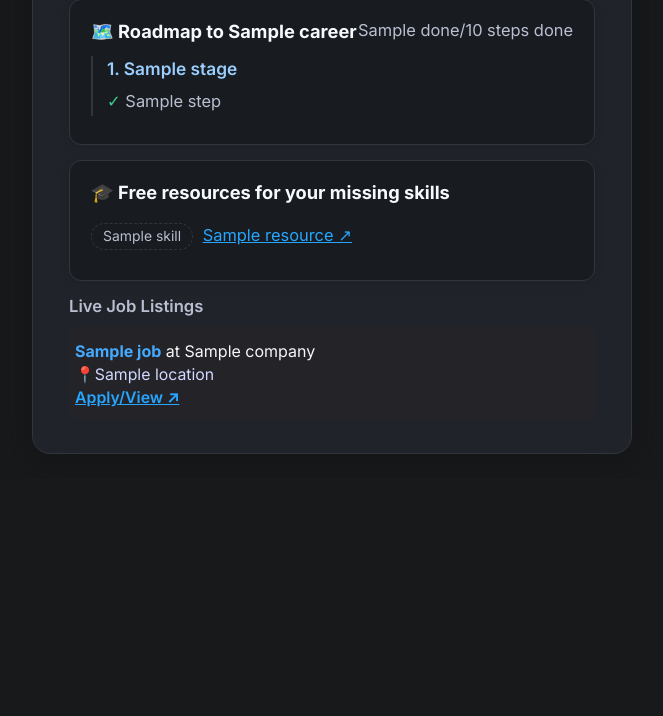
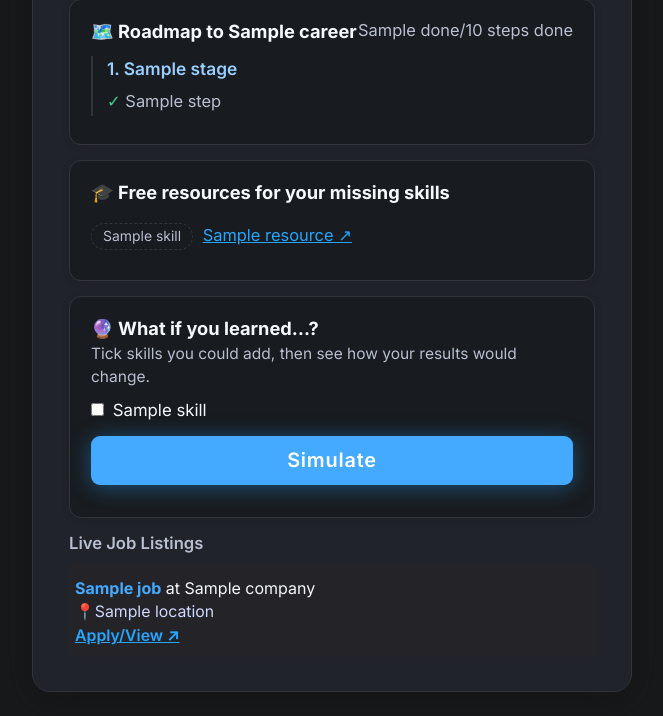
Before and after one commit to Galvin70124O/CareerPilotAI, a Flask app: template templates/index.html in a window 1280 px wide. Shown: the part 1237-1953 px from the top of the page, without its empty margins (308-971 px from the left). Before the commit the page ends 1691 px from the top, so only its background shows below. Run offline with Flask 3, Linux system fonts and the light colour scheme; the template is opened without the code that fills it: most values are stand-ins (such as "Sample title", 1, 10 or a date in 2020); some libraries are stand-ins or nearby versions.

Commit message:
Part 5: What-If Simulator with /api/simulate JSON endpoint and before/after table
Co-Authored-By: Claude Opus 5.5 <noreply@anthropic.com>

```diff
--- a/app.py
+++ b/app.py
@@ -1,4 +1,4 @@
-from flask import Flask, request, render_template
+from flask import Flask, jsonify, request, render_template
 import joblib
 import os
 from werkzeug.utils import secure_filename
@@ -9,13 +9,15 @@ import requests
 from features.courses import recommend_courses
 from features.resume_score import score_resume
 from features.roadmap import build_roadmap
-from features.skills import analyze_skill_gap, extract_skills_from_text
+from features.simulator import simulate
+from features.skills import CAREER_SKILLS, analyze_skill_gap, extract_skills_from_text
 
 # -----------------------------
 # CONFIGURATION
 # -----------------------------
 ALLOWED_EXTENSIONS = {'txt', 'pdf', 'docx'}
 MAX_CONTENT_LENGTH = 2 * 1024 * 1024  # 2MB
+MAX_SIMULATE_TEXT = 100_000           # characters accepted by /api/simulate
 
 # -----------------------------
 # FLASK SETUP
@@ -103,6 +105,7 @@ def home():
     resume_score = None  # result of score_resume (only for uploaded resumes)
     roadmap = None       # result of build_roadmap for the top career
     courses = []         # free resources for each missing skill
+    simulator_data = None  # what the What-If Simulator needs to send back to /api/simulate
     error = ""
     source = ""          # "resume" or "text", so the page can say what we predicted from
 
@@ -144,6 +147,8 @@ def home():
             skill_gap = analyze_skill_gap(top_careers[0]["career"], text_to_predict)
             roadmap = build_roadmap(top_careers[0]["career"], text_to_predict)
             courses = recommend_courses(skill_gap["missing"])
+            simulator_data = {"text": text_to_predict, "career": top_careers[0]["career"],
+                              "is_resume": source == "resume"}
             job_results = fetch_job_listings(top_careers[0]["career"])
             if source == "resume":
                 # The score needs the RAW resume (line breaks, bullets, emails), not cleaned text
@@ -159,9 +164,31 @@ def home():
         resume_score=resume_score,
         roadmap=roadmap,
         courses=courses,
+        simulator_data=simulator_data,
         error=error,
         source=source
     )
+
+@app.route("/api/simulate", methods=["POST"])
+def api_simulate():
+    """What-If Simulator. Input JSON: {"text", "career", "skills": [...], "is_resume"}."""
+    if model is None:
+        return jsonify({"error": MODEL_MISSING_MESSAGE}), 503
+    data = request.get_json(silent=True) or {}
+    text = data.get("text")
+    career = data.get("career")
+    skills = data.get("skills")
+
+    # Check the input: only accept skills from this career's key skill list
+    if not isinstance(text, str) or not text.strip() or len(text) > MAX_SIMULATE_TEXT:
+        return jsonify({"error": "Missing or too long text."}), 400
+    if career not in CAREER_SKILLS:
+        return jsonify({"error": "Unknown career."}), 400
+    if not isinstance(skills, list) or not skills or any(s not in CAREER_SKILLS[career] for s in skills):
+        return jsonify({"error": "Pick at least one skill from the list."}), 400
+
+    result = simulate(text, career, skills, bool(data.get("is_resume")), predict_top_careers)
+    return jsonify(result)
 
 # -----------------------------
 # APP START
--- a/templates/index.html
+++ b/templates/index.html
@@ -252,6 +252,15 @@
       .cp-courses li:last-child { border-bottom: none; }
       .cp-course-link { color: var(--blue-fg); margin-right: 12px; display: inline-block; }
       .cp-course-search { color: var(--subtle); }
+      /* What-If Simulator */
+      .cp-sim-options { display: flex; flex-wrap: wrap; gap: 6px 14px; margin: 10px 0; font-size: 0.92em; }
+      .cp-sim-option { cursor: pointer; }
+      .cp-sim-option input { accent-color: var(--bright-blue); margin-right: 4px; }
+      .cp-sim-table { width: 100%; font-size: 0.88em; border-collapse: collapse; table-layout: fixed; }
+      .cp-sim-table th { color: var(--subtle); font-weight: 500; text-align: left; padding: 4px; }
+      .cp-sim-table td { padding: 5px 4px; border-top: 1px solid var(--border); vertical-align: top; word-wrap: break-word; }
+      .cp-sim-table td:first-child { color: var(--label); width: 34%; word-wrap: normal; hyphens: auto; }
+      .cp-sim-table td.changed { color: #3ecf8e; font-weight: 600; }
       .alert-danger { color: #fff; background: #aa2d2f; border: none; }
       @media (max-width: 800px) {
         .cp-container { max-width: 100%; margin: 16px; padding: 22px 16px 28px 16px; }
@@ -347,6 +356,9 @@
     {% endif %}
     {% if courses %}
       {% include "partials/courses.html" %}
+    {% endif %}
+    {% if simulator_data and skill_gap and skill_gap.missing %}
+      {% include "partials/simulator.html" %}
     {% endif %}
     {% if job_results and top_careers %}
       <div class="cp-jobs-title">Live Job Listings</div>
--- /dev/null
+++ b/templates/partials/simulator.html
@@ -0,0 +1,88 @@
+{# What-If Simulator. Needs: skill_gap (for the missing skills) and simulator_data #}
+<div class="cp-bot-message" id="cp-simulator">
+  <b>🔮 What if you learned…?</b>
+  <div style="font-size:0.85em; color:var(--subtle);">Tick skills you could add, then see how your results would change.</div>
+  <div class="cp-sim-options">
+    {% for skill in skill_gap.missing %}
+      <label class="cp-sim-option"><input type="checkbox" value="{{ skill }}"> {{ skill }}</label>
+    {% endfor %}
+  </div>
+  <button type="button" class="cp-btn" id="cp-sim-button" style="width:100%;" onclick="runSimulation()">Simulate</button>
+  <div id="cp-sim-error" class="alert alert-danger py-1 px-2 mt-2" style="display:none;"></div>
+  <div id="cp-sim-result" class="mt-2"></div>
+</div>
+
+<!-- tojson safely puts the data into the page for the script below -->
+<script type="application/json" id="cp-sim-data">{{ simulator_data|tojson }}</script>
+<script>
+function runSimulation() {
+  var data = JSON.parse(document.getElementById("cp-sim-data").textContent);
+  var boxes = document.querySelectorAll("#cp-simulator input[type=checkbox]:checked");
+  var skills = Array.from(boxes).map(function (box) { return box.value; });
+  var errorBox = document.getElementById("cp-sim-error");
+  errorBox.style.display = "none";
+  if (skills.length === 0) {
+    errorBox.textContent = "Tick at least one skill first.";
+    errorBox.style.display = "block";
+    return;
+  }
+  var button = document.getElementById("cp-sim-button");
+  button.disabled = true;
+  button.textContent = "Simulating…";
+
+  fetch("/api/simulate", {
+    method: "POST",
+    headers: {"Content-Type": "application/json"},
+    body: JSON.stringify({text: data.text, career: data.career, skills: skills, is_resume: data.is_resume})
+  })
+    .then(function (response) {
+      return response.json().then(function (body) {
+        if (!response.ok) { throw new Error(body.error || "Something went wrong."); }
+        return body;
+      });
+    })
+    .then(showSimulation)
+    .catch(function (error) {
+      errorBox.textContent = error.message;
+      errorBox.style.display = "block";
+    })
+    .finally(function () {
+      button.disabled = false;
+      button.textContent = "Simulate";
+    });
+}
+
+// Build the before -> after table with textContent (never innerHTML), so no text is treated as HTML
+function showSimulation(result) {
+  var before = result.before, after = result.after;
+  var rows = [
+    ["Top career", before.top_careers[0].career, after.top_careers[0].career],
+    ["Confidence", before.top_careers[0].percent + "%", after.top_careers[0].percent + "%"],
+    ["Top 3",
+      before.top_careers.map(function (c) { return c.career + " " + c.percent + "%"; }).join(", "),
+      after.top_careers.map(function (c) { return c.career + " " + c.percent + "%"; }).join(", ")],
+    ["Skill gap (" + result.career + ")", before.skill_gap_percent + "%", after.skill_gap_percent + "%"]
+  ];
+  if (before.resume_score !== null) {
+    rows.push(["Resume score", before.resume_score + "/100", after.resume_score + "/100"]);
+  }
+  var table = document.createElement("table");
+  table.className = "cp-sim-table";
+  var header = table.insertRow();
+  ["", "Before", "After"].forEach(function (text) {
+    var th = document.createElement("th");
+    th.textContent = text;
+    header.appendChild(th);
+  });
+  rows.forEach(function (row) {
+    var tr = table.insertRow();
+    row.forEach(function (text, i) {
+      var cell = tr.insertCell();
+      cell.textContent = text;
+      if (i === 2 && row[1] !== row[2]) { cell.className = "changed"; }
+    });
+  });
+  var box = document.getElementById("cp-sim-result");
+  box.replaceChildren(table);
+}
+</script>
```
Also changed, not shown: features/simulator.py (added, +33 -0 lines), tests/test_app.py (+35 -0 lines), tests/test_simulator.py (added, +24 -0 lines).
